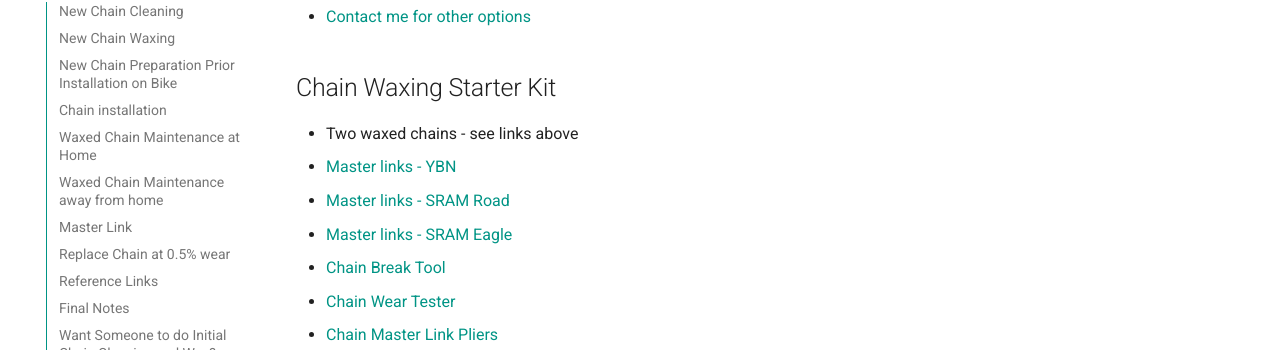
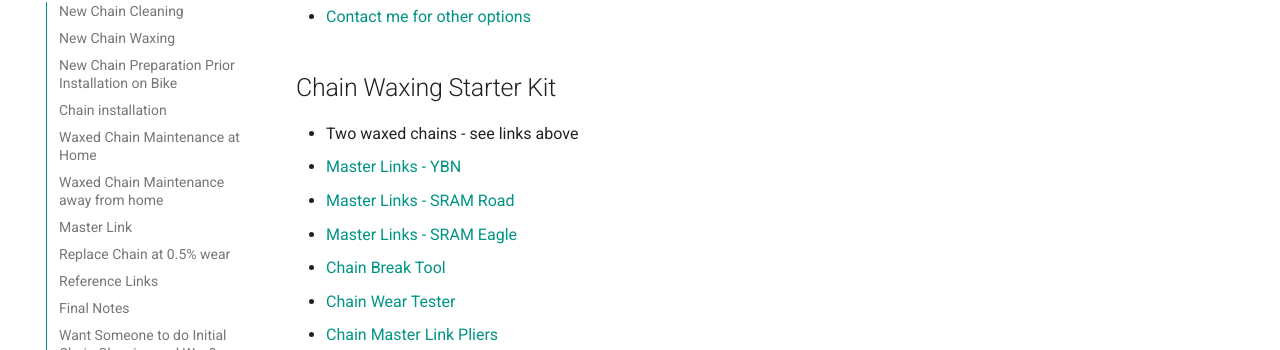
Before and after one commit to rneher-igel/Neher, an MkDocs documentation site: the page built from docs/Docs/Bicycle-Chain-Waxing.md, in a window 1280 px wide and 900 px high, scrolled down 5700 px. Shown: the part 124-474 px from the top of the window. Built offline with MkDocs 1.6.1 and Material for MkDocs 9.7.7, drawn with Linux system fonts in a browser that asks for light colours.

```diff
--- a/docs/Docs/Bicycle-Chain-Waxing.md
+++ b/docs/Docs/Bicycle-Chain-Waxing.md
@@ -155,9 +155,9 @@ flowchart TD
 ## Chain Waxing Starter Kit
 
 - Two waxed chains - see links above
-- [Master links - YBN](https://moltenspeedwax.com/collections/ybn-master-links)
-- [Master links - SRAM Road](https://www.amazon.com/gp/product/B08563V4GH/ref=ppx_yo_dt_b_search_asin_title?ie=UTF8&th=1)
-- [Master links - SRAM Eagle](https://www.amazon.com/gp/product/B08563V4GH/ref=ppx_yo_dt_b_search_asin_title?ie=UTF8&th=1)
+- [Master Links - YBN](https://moltenspeedwax.com/collections/ybn-master-links)
+- [Master Links - SRAM Road](https://www.amazon.com/gp/product/B08563V4GH/ref=ppx_yo_dt_b_search_asin_title?ie=UTF8&th=1)
+- [Master Links - SRAM Eagle](https://www.amazon.com/gp/product/B08563V4GH/ref=ppx_yo_dt_b_search_asin_title?ie=UTF8&th=1)
 - [Chain Break Tool](https://www.amazon.com/Park-Tool-CT-5-Chain-Brute/dp/B000OYHCHG?ref_=ast_sto_dp)
 - [Chain Wear Tester](https://www.amazon.com/dp/B00DT01OBC?psc=1&ref=ppx_yo2ov_dt_b_product_details)
 - [Chain Master Link Pliers](https://www.amazon.com/Park-Tool-Master-Pliers-MLP-1-2/dp/B00D9NW32I?ref_=ast_sto_dp&th=1)
```
Also changed, not shown: docs/index.md (+5 -0 lines).
